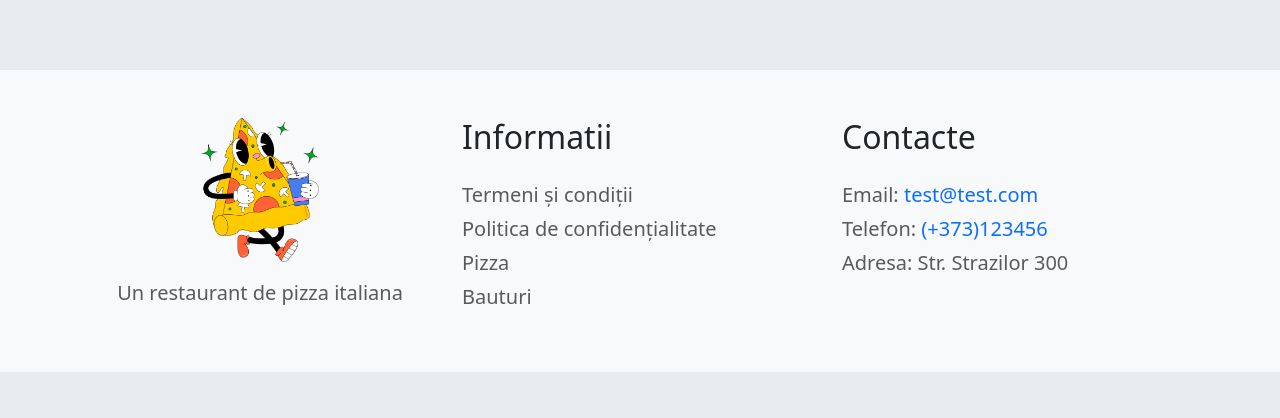
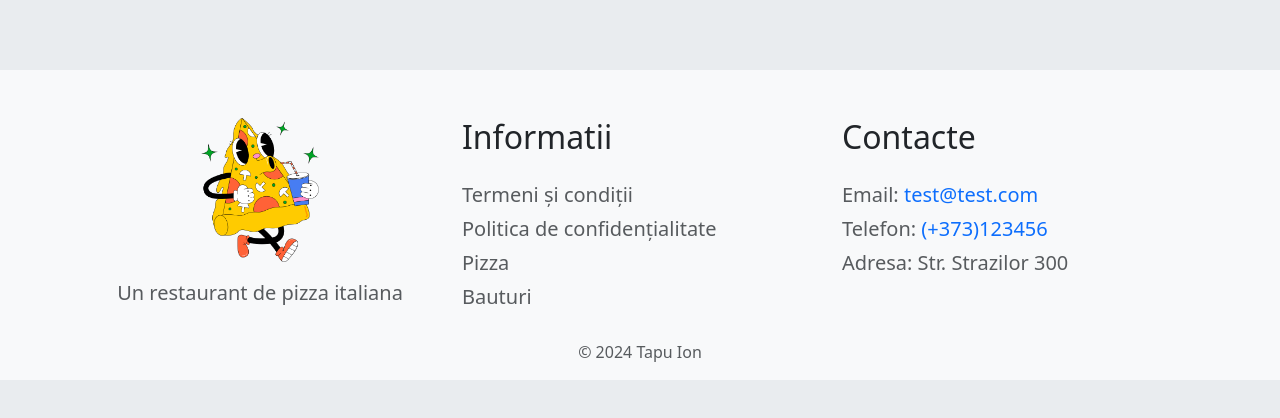
Before and after one commit to PushkiniON/proiect-final2024, a plain HTML site: page pages/cart.html in a window 1280 px wide. Shown: the part 272-690 px from the top of the page. Drawn offline with nearby package versions, Linux system fonts and the light colour scheme.

Commit message:
Adaugat copyright

```diff
--- a/pages/cart.html
+++ b/pages/cart.html
@@ -91,7 +91,7 @@
 			<div class="container">
 				<div class="row row-cols-1 row-cols-sm-1 row-cols-md-2 row-cols-lg-3">
 					<div
-						class="col pt-5 pb-5 d-flex row-gap-3 align-items-center flex-column"
+						class="col pt-5 pb-3 d-flex row-gap-3 align-items-center flex-column"
 					>
 						<a class="logo-link-footer" href="/index.html">
 							<img
@@ -105,7 +105,7 @@
 						</p>
 					</div>
 
-					<div class="col pt-5 pb-5 d-flex flex-column gap-3">
+					<div class="col pt-5 pb-3 d-flex flex-column gap-3">
 						<h2>Informatii</h2>
 						<div class="d-flex flex-column gap-1">
 							<a
@@ -129,7 +129,7 @@
 						</div>
 					</div>
 
-					<div class="col pt-5 pb-5 d-flex flex-column gap-3">
+					<div class="col pt-5 pb-3 d-flex flex-column gap-3">
 						<h2>Contacte</h2>
 						<address class="d-flex flex-column gap-1">
 							<p class="text-body-secondary fs-5 m-0">
@@ -144,6 +144,12 @@
 						</address>
 					</div>
 				</div>
+
+				<div class="row row-cols-1">
+					<p class="text-body-secondary fs-6 text-nowrap text-center">
+						© 2024 Tapu Ion
+					</p>
+				</div>
 			</div>
 		</footer>
 	</body>
```
Also changed, not shown: index.html (+8 -3 lines), pages/privacy-policy.html (+9 -3 lines), pages/terms-and-conditions.html (+9 -3 lines).
